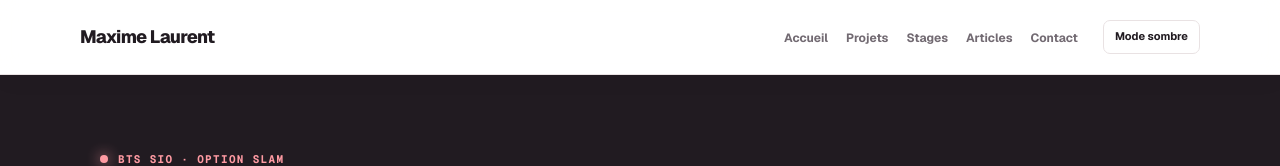
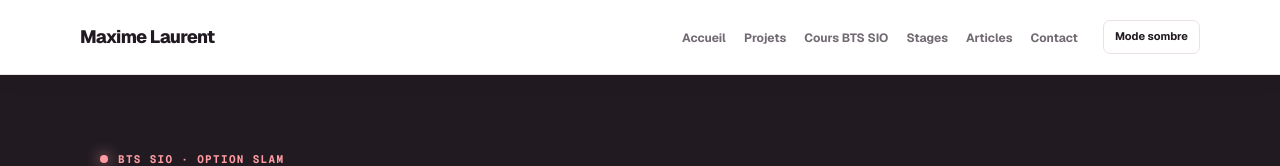
Before and after one commit to maxlo245/blog-perso, a Next.js app: page / in a window 1280 px wide. Shown: the top 166 px of the page. Built offline with nearby package versions, Linux system fonts and the light colour scheme.

Commit message:
Ajouter un lien vers les cours BTS SIO

```diff
--- a/src/app/layout.tsx
+++ b/src/app/layout.tsx
@@ -41,6 +41,7 @@ export default function RootLayout({ children }: Readonly<{ children: React.Reac
               <nav className="site-nav" aria-label="Navigation principale">
                 <a href="/">Accueil</a>
                 <a href="/#projets">Projets</a>
+                <a href="https://cours-bts-sio.vercel.app/" target="_blank" rel="noopener noreferrer">Cours BTS SIO</a>
                 <a href="/#stages">Stages</a>
                 <a href="/categories">Articles</a>
                 <a href="/contact">Contact</a>
```
